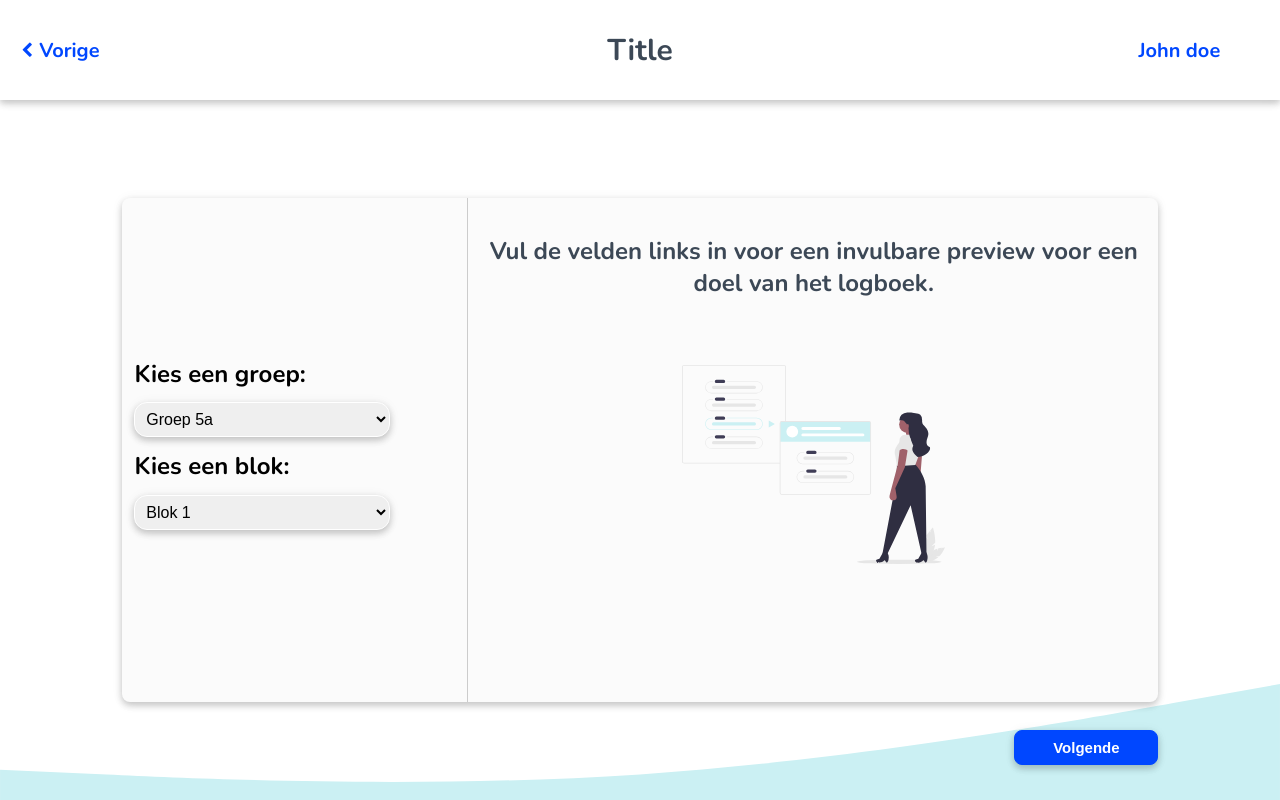
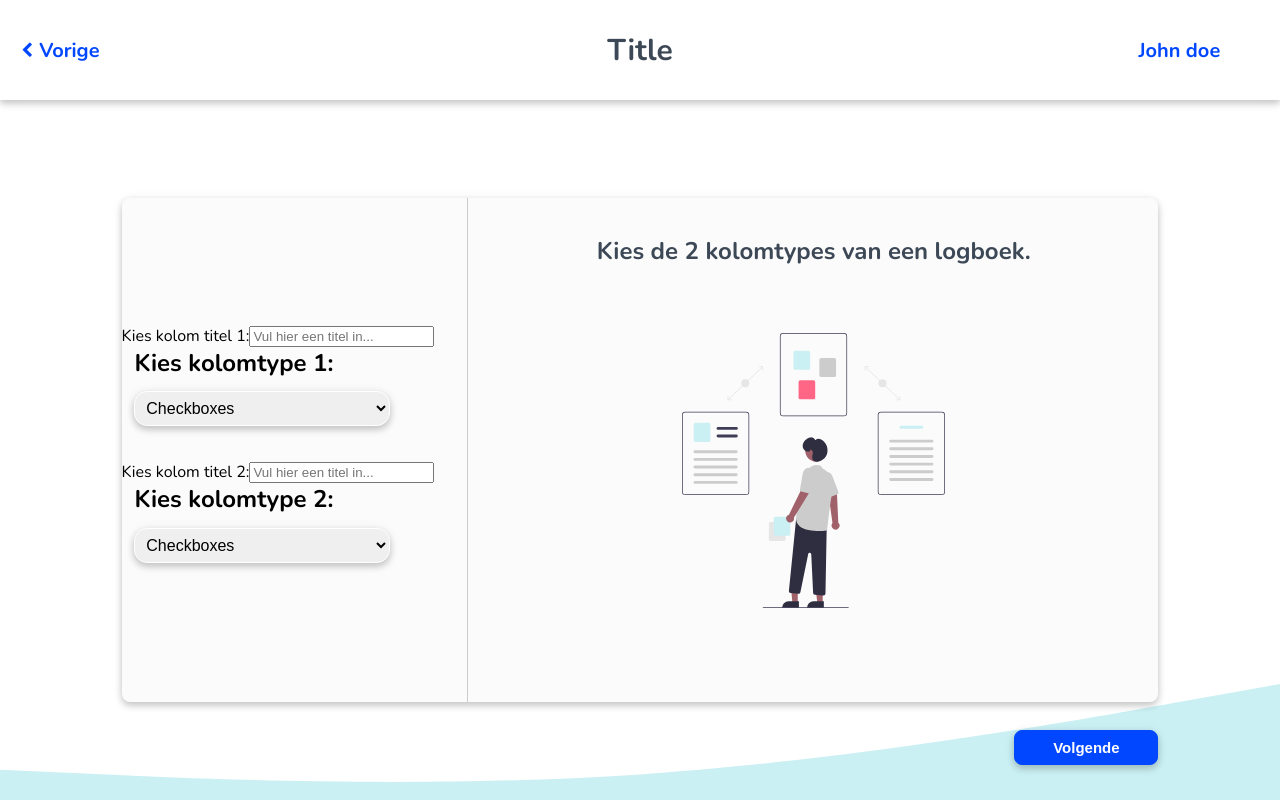
Before and after one commit to Rowan-Paul/HANAIM-DWA-Rekenlogboek, a React (Create React App) app in the folder rekenlogboek/client-side/: page /logbook-designer/new-logbook/page-2 in a window 1280 px wide. Built offline with nearby package versions, Linux system fonts and the light colour scheme.

Commit message:
Added new inputs for new-logbook page 2

```diff
--- a/rekenlogboek/client-side/src/js/App.js
+++ b/rekenlogboek/client-side/src/js/App.js
@@ -5,14 +5,12 @@ import Header from '../js/common/Header'
 
 import LogbookDesigner from './logbook-designer/LogbookDesigner'
 import LogbookDesignerLanding from './logbook-designer/containers/LogbookDesignerLanding'
+
 import Page1 from './logbook-designer/containers/Page1'
-import Page2 from './logbook-designer/containers/Page1'
-
+import Page2 from './logbook-designer/containers/Page2'
 import Page3 from '../js/logbook-designer/containers/Page3'
 
 import SignIn from '../js/sign-in/SignIn'
-
-import ReduxDemo from '../js/demo/Demo'
 
 import '../scss/App.scss'
 
@@ -40,6 +38,9 @@ function App() {
 								<LogbookDesignerLanding />
 							</LogbookDesigner>
 						</Route>
+						<Route path="/" exact>
+							<SignIn />
+						</Route>
 					</Switch>
 				</Router>
 			</main>
--- a/rekenlogboek/client-side/src/js/common/Select.js
+++ b/rekenlogboek/client-side/src/js/common/Select.js
@@ -3,21 +3,20 @@ import React from 'react'
 import '../../scss/common/Select.scss'
 
 export default function Select(props) {
-	console.log(props.options)
-
 	const changeValue = e => {
 		props.changeHandler(e.target.value)
 	}
 
 	const getOptions = () =>
 		props.options.map(option => {
+			const ucFirstOption = option.charAt(0).toUpperCase() + option.slice(1)
 			return (
 				<option
 					value={option}
 					key={option}
 					selected={props.selected === props.option ? true : null}
 				>
-					{option}
+					{ucFirstOption}
 				</option>
 			)
 		})
--- a/rekenlogboek/client-side/src/js/logbook-designer/components/AddLearnGoal.js
+++ b/rekenlogboek/client-side/src/js/logbook-designer/components/AddLearnGoal.js
@@ -22,8 +22,8 @@ export default function AddLearnGoal(props) {
 
 	return (
 		<div className="AddLearnGoal">
-			<h1>Leerdoel toevoegen</h1>
 			<form onSubmit={e => addLearnGoalHandler(e)}>
+				<h1>Leerdoel toevoegen</h1>
 				<label>Titel</label>
 				<input
 					name="title"
--- /dev/null
+++ b/rekenlogboek/client-side/src/js/logbook-designer/components/SelectColumnTypes.js
@@ -0,0 +1,55 @@
+import React, { useState } from 'react'
+
+import Select from '../../common/Select'
+
+export default function SelectColumnTypes() {
+	const [columnType1, setColumnType1] = useState('Checkboxes')
+	const [columnTitle1, setColumnTitle1] = useState('')
+
+	const [columnType2, setColumnType2] = useState('Checkboxes')
+	const [columnTitle2, setColumnTitle2] = useState('')
+
+	const changeTypeHandler = (column, value) => {
+		column === 1 ? setColumnType1(value) : setColumnType2(value)
+	}
+
+	const changeTitleHandler = (column, value) => {
+		column === 1 ? setColumnTitle1(value) : setColumnTitle2(value)
+	}
+
+	const types = ['checkboxes', 'keuzerondjes', 'invulvelden']
+
+	return (
+		<form>
+			<label>Kies kolom titel 1:</label>
+			<input
+				onChange={e => changeTitleHandler(1, e.target.value)}
+				placeholder="Vul hier een titel in..."
+				type="text"
+				value={columnTitle1}
+			/>
+			{/* TODO: remove dummy options & replace with dynamic data*/}
+			<Select
+				title="Kies kolomtype 1:"
+				selected={columnType1}
+				options={types}
+				changeHandler={() => changeTypeHandler(1)}
+			/>
+			<br />
+			<label>Kies kolom titel 2:</label>
+			<input
+				onChange={e => changeTitleHandler(2, e.target.value)}
+				placeholder="Vul hier een titel in..."
+				type="text"
+				value={columnTitle2}
+			/>
+			{/* TODO: remove dummy options & replace with dynamic data*/}
+			<Select
+				title="Kies kolomtype 2:"
+				selected={columnType2}
+				options={types}
+				changeHandler={() => changeTypeHandler(2)}
+			/>
+		</form>
+	)
+}
--- a/rekenlogboek/client-side/src/js/logbook-designer/containers/Page1.js
+++ b/rekenlogboek/client-side/src/js/logbook-designer/containers/Page1.js
@@ -20,6 +20,7 @@ export default function Page1() {
 		<div className="new-logbook">
 			<Jumbotron>
 				<div className="vertical-center">
+					<form>
 						{/* TODO: remove dummy options & replace with dynamic data*/}
 						<Select
 							title="Kies een groep:"
@@ -46,6 +47,7 @@ export default function Page1() {
 							]}
 							changeHandler={() => changePeriodHandler()}
 						/>
+					</form>
 				</div>
 				<InfoContainer>
 					<Illustration
--- a/rekenlogboek/client-side/src/js/logbook-designer/containers/Page2.js
+++ b/rekenlogboek/client-side/src/js/logbook-designer/containers/Page2.js
@@ -1,5 +1,31 @@
 import React from 'react'
 
+import Jumbotron from '../../common/Jumbotron'
+import InfoContainer from '../../common/InfoContainer'
+import SelectColumnTypes from '../components/SelectColumnTypes'
+import Button from '../../common/Button'
+import Illustration from '../components/Illustration'
+
+import Image from '../../../img/illustrations/log_select_question_type.svg'
+import '../../../scss/logbook-designer/containers/NewLogbook.scss'
+
 export default function Page2() {
-	return <div></div>
+	return (
+		<div className="new-logbook">
+			<Jumbotron>
+				<div className="vertical-center">
+					<SelectColumnTypes />
+				</div>
+				<InfoContainer>
+					<Illustration
+						title="Kies de 2 kolomtypes van een logboek."
+						image={Image}
+					/>
+				</InfoContainer>
+			</Jumbotron>
+			<div className="nextButton">
+				<Button color="blue" value="Volgende" />
+			</div>
+		</div>
+	)
 }
--- a/rekenlogboek/client-side/src/js/logbook-designer/containers/Page3.js
+++ b/rekenlogboek/client-side/src/js/logbook-designer/containers/Page3.js
@@ -6,9 +6,10 @@ import InfoContainer from '../../common/InfoContainer'
 import Illustration from '../components/Illustration'
 import Image from '../../../img/illustrations/log_select_learning_goals.svg'
 import LearnGoalList from '../components/LearnGoalList'
+import Button from '../../common/Button'
 
 import '../../../scss/logbook-designer/containers/NewLogbook.scss'
-import Button from '../../common/Button'
+
 export default function Page3() {
 	const [learnGoals, setlearnGoals] = useState([])
 
```
Lines whose indentation alone changed are shown as unchanged.
